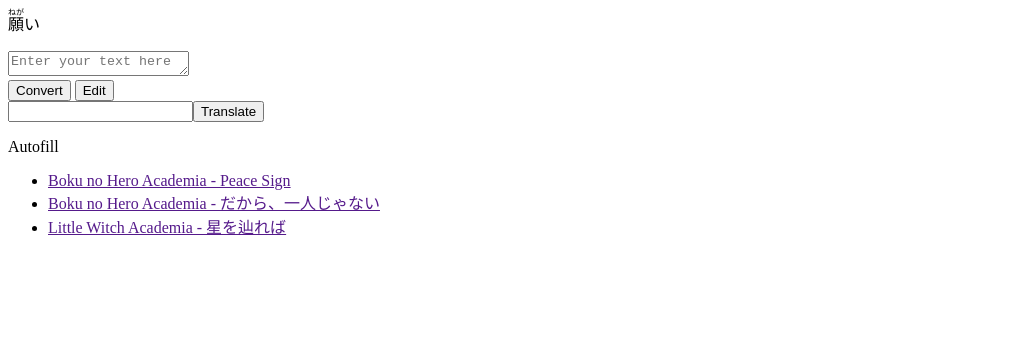
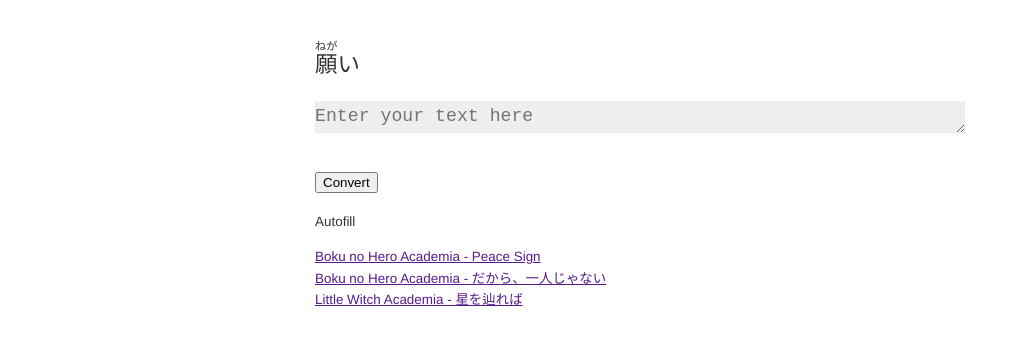
Before and after one commit to leonardykris/negai, a website: page public/index.html in a window 1280 px wide. Shown: the whole page, without its empty margins (0-1020 px from the left). Drawn offline with nearby package versions, Linux system fonts and the light colour scheme; no server answers.

Commit message:
some silly mistake on linking stylesheet

```diff
--- a/public/index.html
+++ b/public/index.html
@@ -2,7 +2,7 @@
 <html>
 <head>
   <title>Furigana Test</title>
-  <style type="text/css" media="screen" src="./style.css"></style>
+  <link rel="stylesheet" type="text/css" href="./style.css">
 </head>
 <body>
   <ruby>願<rp>(</rp><rt>ねが</rt><rp>)</rp></ruby>い
```
